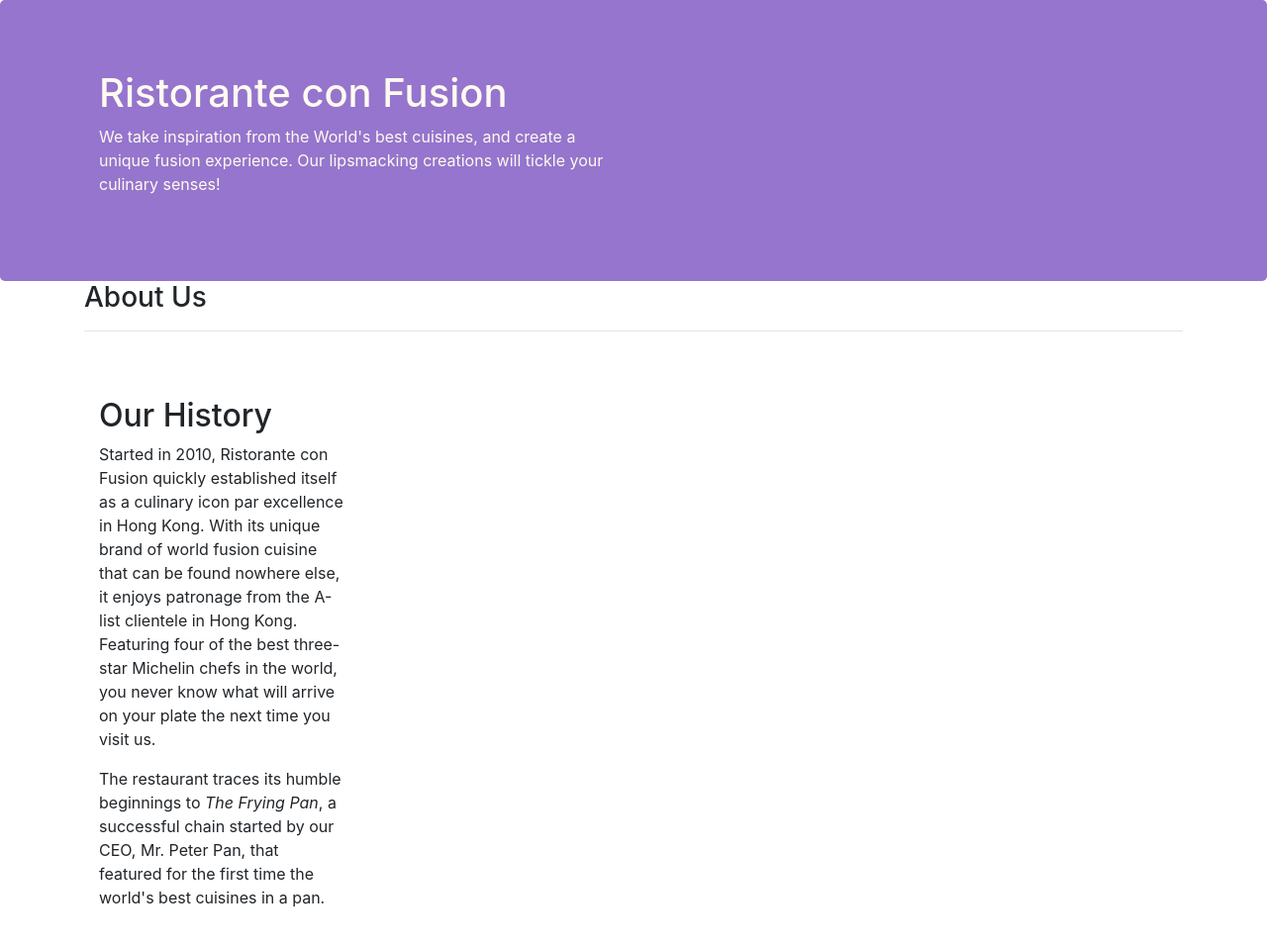
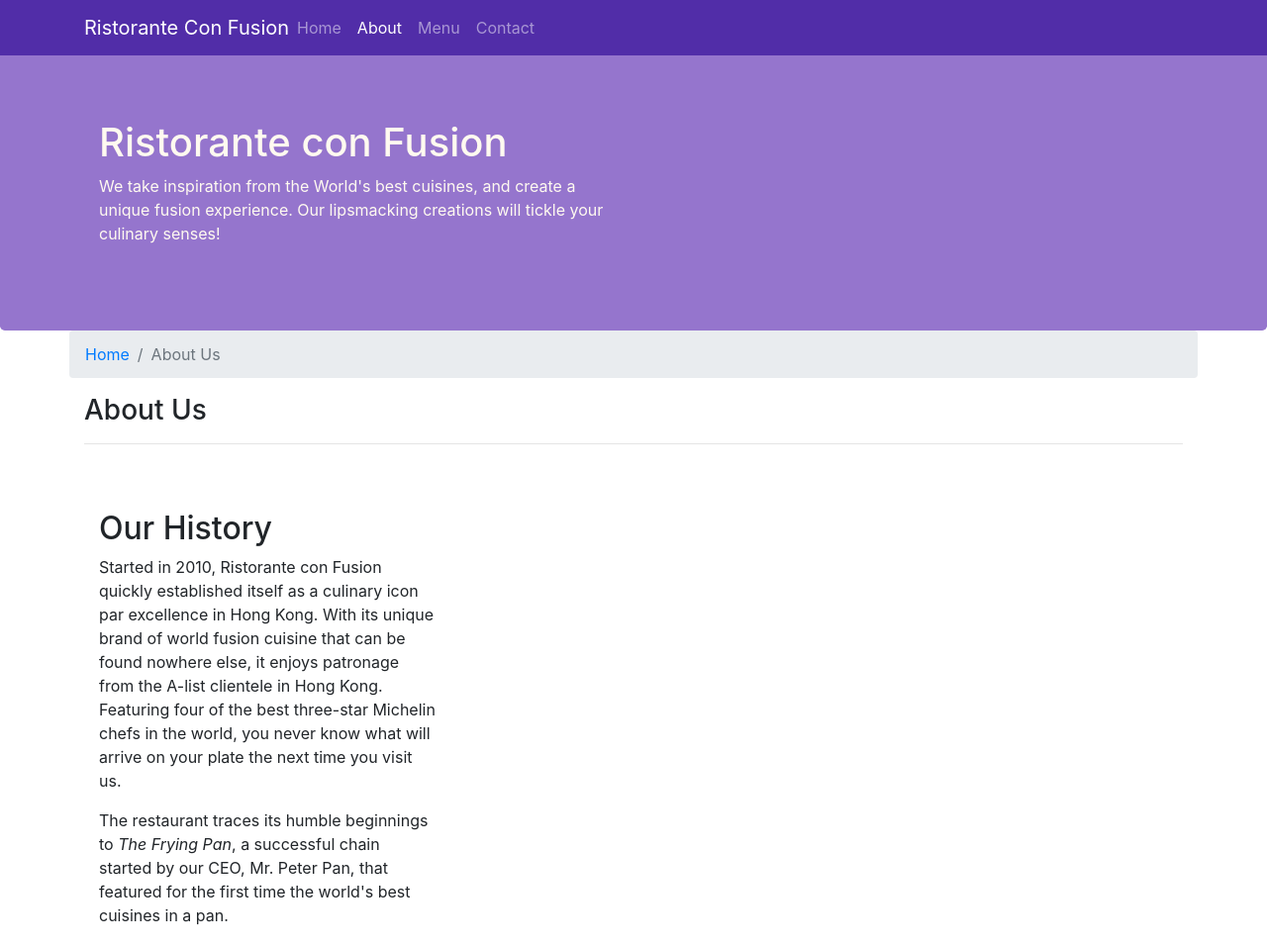
Before and after one commit to xbase01/conFusion, a website: page aboutus.html in a window 1280 px wide. Shown: the top 956 px of the page at 99% size. Drawn offline with nearby package versions, Linux system fonts and the light colour scheme.

Commit message:
Navbar and Breadcrumbs

```diff
--- a/aboutus.html
+++ b/aboutus.html
@@ -19,7 +19,23 @@
 </head>
 
 <body>
+    <nav class="navbar navbar-dark navbar-expand-sm fixed-top">
+        <div class="container">
+            <button class="navbar-toggler" type="button" data-toggle="collapse" data-target="#Navbar">
+                <span class="navbar-toggler-icon"></span>
+            </button>
+            <a class="navbar-brand mr-auto" href="./index.html">Ristorante Con Fusion</a>
+            <div class="collapse navbar-collapse" id="Navbar">
+                <ul class="navbar-nav mr-auto">
+                    <li class="nav-item"><a class="nav-link" href="./index.html">Home</a></li>
+                    <li class="nav-item active"><a class="nav-link" href="#">About</a></li>
+                    <li class="nav-item"><a class="nav-link" href="#">Menu</a></li>
+                    <li class="nav-item"><a class="nav-link" href="#">Contact</a></li>
+                </ul>
+            </div>
+        </div>
 
+    </nav>
     <header class="jumbotron">
         <div class="container">
             <div class="row row-header">
@@ -35,6 +51,10 @@
 
     <div class="container">
         <div class="row">
+            <ol class="col-12 breadcrumb">
+                <li class="breadcrumb-item"><a href="./index.html">Home</a></li>
+                <li class="breadcrumb-item active">About Us</li>
+            </ol>
             <div class="col">
                <h3>About Us</h3>
                <hr>
@@ -42,7 +62,7 @@
         </div>
 
         <div class="row row-content align-items-center">
-            <div class="col-12 col-sm-4 col-md-3">
+            <div class="col-12 col-sm-3 col-md-4">
                 <h2>Our History</h2>
                 <p>Started in 2010, Ristorante con Fusion quickly established itself as a culinary icon par excellence in Hong Kong. With its unique brand of world fusion cuisine that can be found nowhere else, it enjoys patronage from the A-list clientele in Hong Kong.  Featuring four of the best three-star Michelin chefs in the world, you never know what will arrive on your plate the next time you visit us.</p>
                 <p>The restaurant traces its humble beginnings to <em>The Frying Pan</em>, a successful chain started by our CEO, Mr. Peter Pan, that featured for the first time the world's best cuisines in a pan.</p>
@@ -74,7 +94,7 @@
                 <div class="col-4 offset-1 col-sm-2">
                     <h5>Links</h5>
                     <ul class="list-unstyled">
-                        <li><a href="#">Home</a></li>
+                        <li><a href="./index.html">Home</a></li>
                         <li><a href="#">About</a></li>
                         <li><a href="#">Menu</a></li>
                         <li><a href="#">Contact</a></li>
--- a/css/styles.css
+++ b/css/styles.css
@@ -28,3 +28,12 @@
     margin: 0px;
     color: #0f0f0f;
 }
+
+body {
+    padding: 50px 0px 0px 0px;
+    z-index: 0;
+}
+
+.navbar-dark {
+    background-color: #512DA8;
+}
```
Also changed, not shown: index.html (+20 -3 lines).
